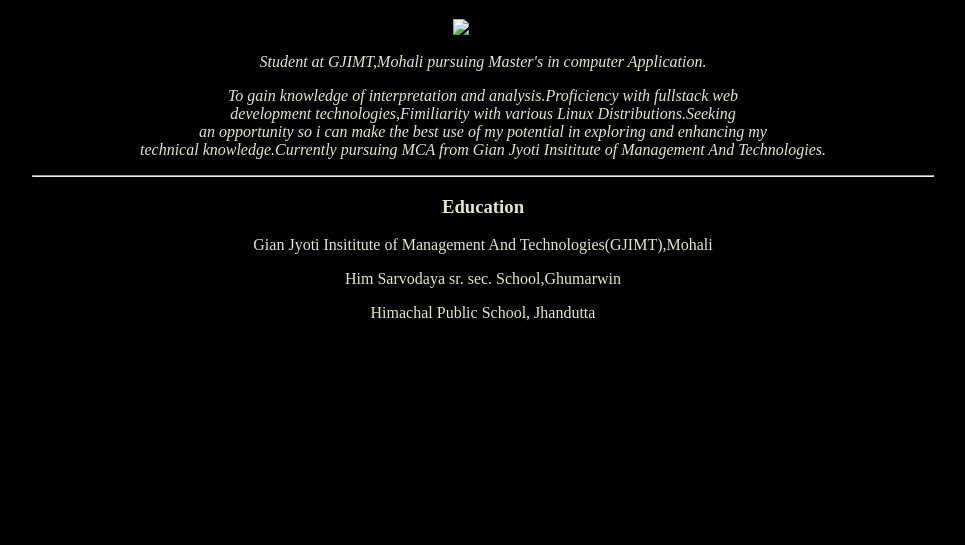
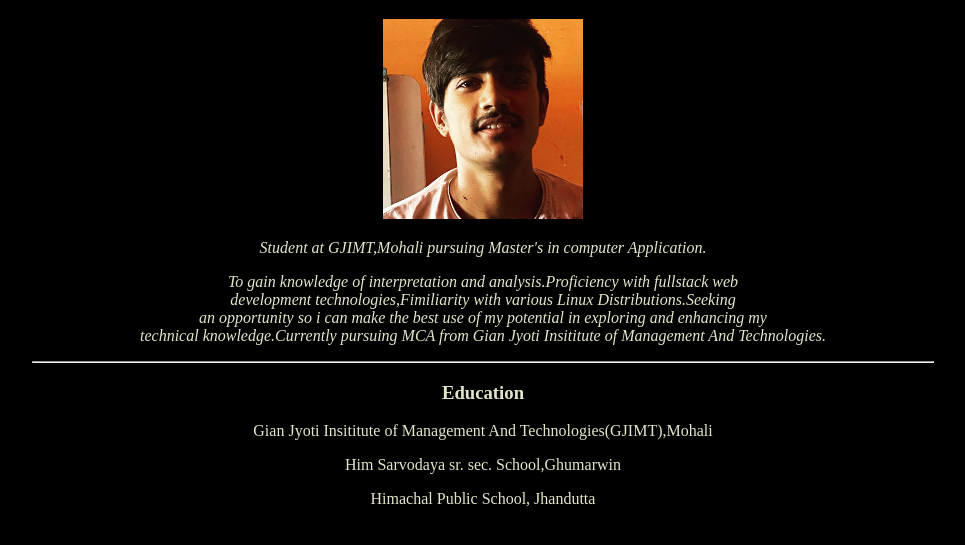
Before and after one commit to atulthakur0001/portfolio, a plain HTML site: page index.html in a window 1280 px wide. Shown: the part 61-606 px from the top of the page, without its empty margins (157-1122 px from the left). Drawn offline with Linux system fonts and the light colour scheme.

Commit message:
added a file

```diff
--- a/index.html
+++ b/index.html
@@ -13,7 +13,7 @@
 </head>
 <body style="background-color:rgb(0, 0, 0)">
     <center><h1 style="color:#E5E5CB">Atul Thakur</h1></center>
-    <center><img style="width: 200px;height: 200px;" src="../images/1.jpg" alt="no img"></center>
+    <center><img style="width: 200px;height: 200px;" src="1.jpg" alt="no img"></center>
     <center><p><i>Student at GJIMT,Mohali pursuing Master's in computer Application.</p></i></center>
     <center><p><i>To gain knowledge of interpretation and analysis.Proficiency with fullstack web<br>
     development technologies,Fimiliarity with various Linux Distributions.Seeking<br>
```
Also changed, not shown: 1.jpg (added).
